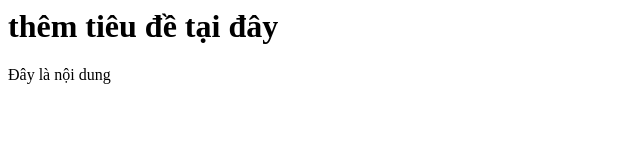
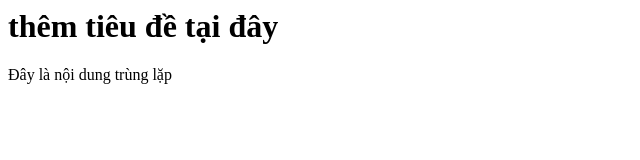
Before and after one commit to okuloj/demo, a plain HTML site: page index.html in a window 1280 px wide. Shown: the full height of the page, 0-640 px from the left. Drawn offline with Linux system fonts and the light colour scheme.

Commit message:
sua noi dung

```diff
--- a/index.html
+++ b/index.html
@@ -1,2 +1,2 @@
 <h1>thêm tiêu đề tại đây</h1>
-<div>Đây là nội dung</div>
+<div>Đây là nội dung trùng lặp</div>
```
